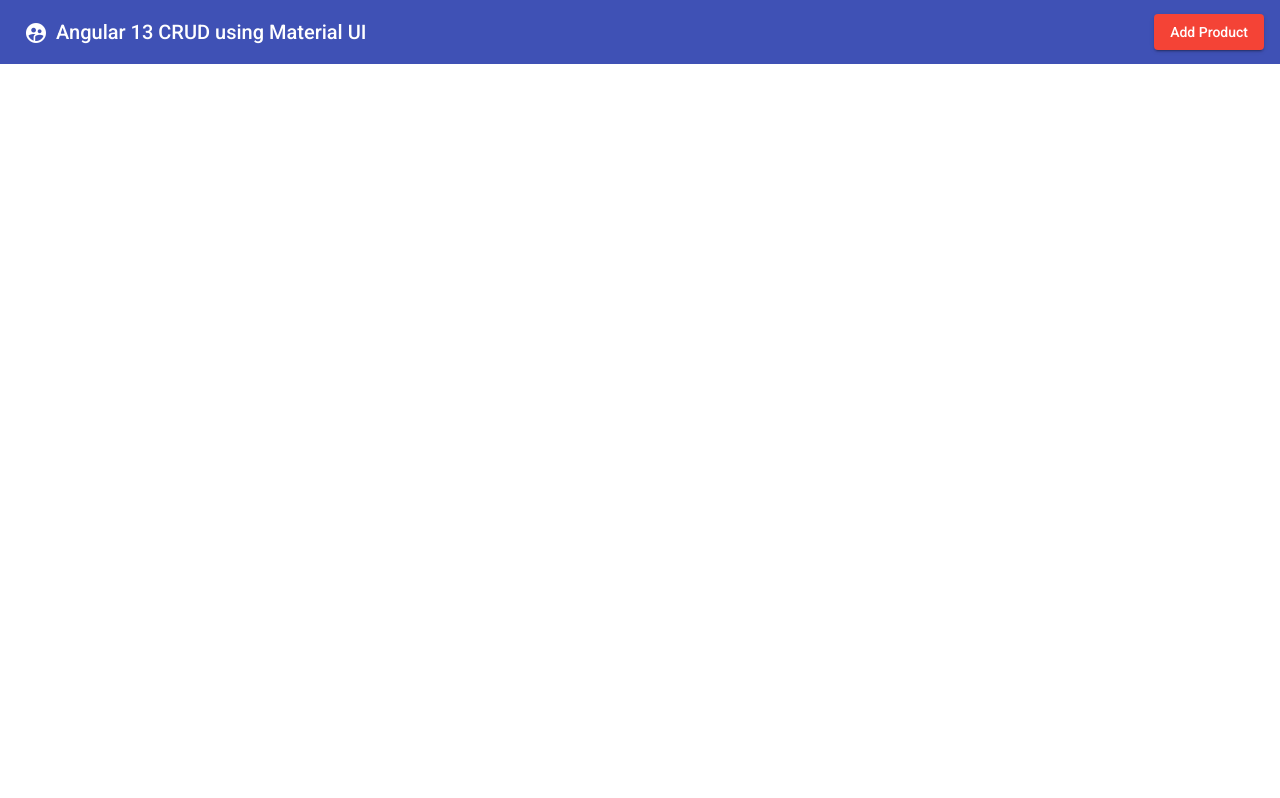
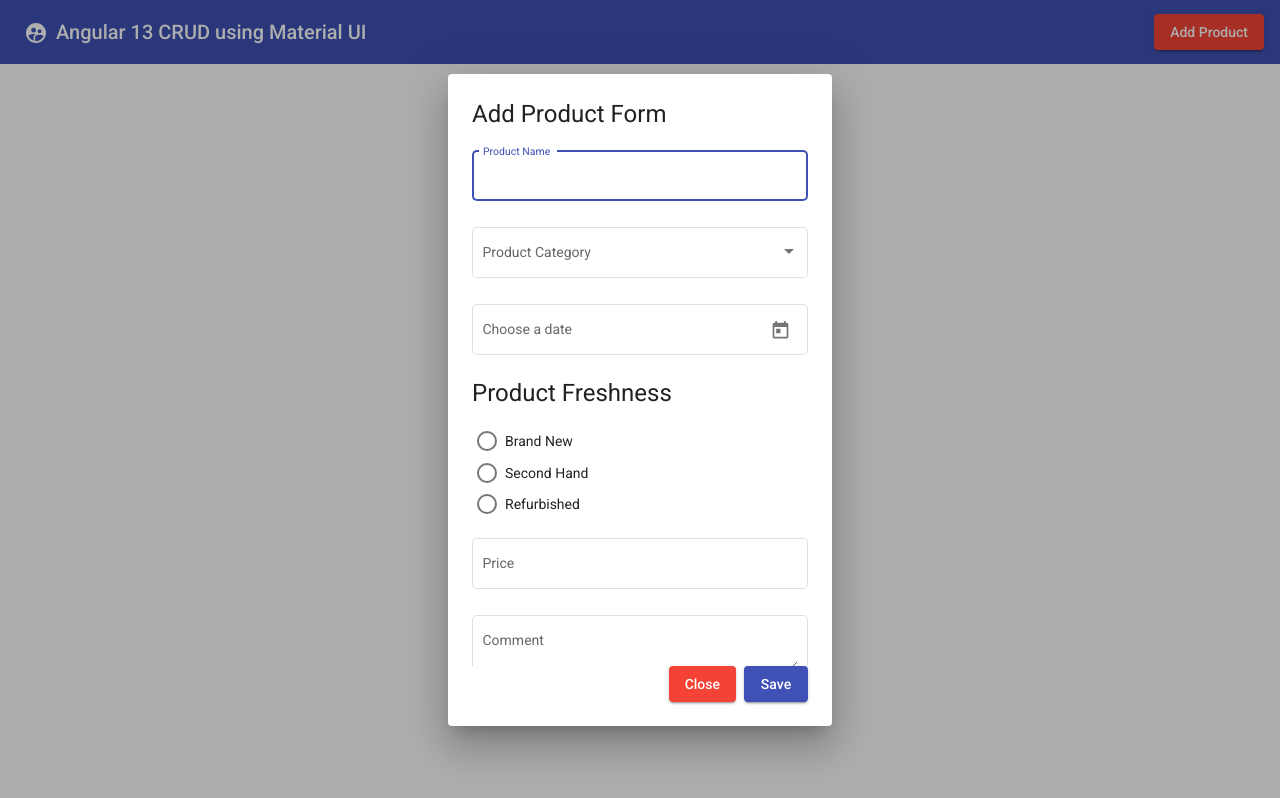
Before and after one commit to RaduHarangus/angular13CRUD-material, an Angular app: page / in a window 1280 px wide. Both pictures are taken after a click on the button "Add Product". Built offline with nearby package versions, Linux system fonts and the light colour scheme.

Commit message:
add dialog for adding products

```diff
--- a/src/app/app.component.html
+++ b/src/app/app.component.html
@@ -1,10 +1,8 @@
-<p>
 <mat-toolbar color="primary">
   <button mat-icon-button class="example-icon" aria-label="Example icon-button with menu icon">
     <mat-icon>supervised_user_circle</mat-icon>
   </button>
   <span>Angular 13 CRUD using Material UI</span>
   <span class="example-spacer"></span>
-    <button mat-raised-button color="warn">Add Product</button>
+  <button mat-raised-button color="warn" (click)="openDialog()">Add Product</button>
 </mat-toolbar>
-</p>
--- a/src/app/app.component.ts
+++ b/src/app/app.component.ts
@@ -1,4 +1,6 @@
 import { Component } from '@angular/core';
+import { MatDialog, MAT_DIALOG_DATA } from "@angular/material/dialog";
+import { DialogComponent } from "./components/dialog/dialog.component";
 
 @Component({
   selector: 'app-root',
@@ -6,5 +8,12 @@ import { Component } from '@angular/core';
   styleUrls: ['./app.component.less']
 })
 export class AppComponent {
-  title = 'angular13CRUD-material';
+
+  constructor (public dialog: MatDialog) {}
+
+  openDialog() {
+    this.dialog.open(DialogComponent, {
+      width: '30%'
+    });
+  }
 }
--- /dev/null
+++ b/src/app/components/dialog/dialog.component.html
@@ -0,0 +1,39 @@
+<h1 mat-dialog-title>Add Product Form</h1>
+<div mat-dialog-content>
+  <mat-form-field appearance="outline">
+    <mat-label>Product Name</mat-label>
+    <input matInput placeholder="Name">
+  </mat-form-field>
+  <mat-form-field appearance="outline">
+    <mat-label>Product Category</mat-label>
+    <mat-select placeholder="Category">
+      <mat-option value="Fruits">Fruits</mat-option>
+      <mat-option value="Vegetables">Vegetables</mat-option>
+      <mat-option value="Electronics">Electronics</mat-option>
+    </mat-select>
+  </mat-form-field>
+  <mat-form-field appearance="outline">
+    <mat-label>Choose a date</mat-label>
+    <input matInput [matDatepicker]="picker">
+    <mat-datepicker-toggle matSuffix [for]="picker"></mat-datepicker-toggle>
+    <mat-datepicker #picker></mat-datepicker>
+  </mat-form-field>
+  <label for=""><h1>Product Freshness</h1></label>
+  <mat-radio-group class="example-radio-group">
+    <mat-radio-button class="example-radio-button" *ngFor="let fresh of freshnessList" [value]="fresh">
+      {{ fresh }}
+    </mat-radio-button>
+  </mat-radio-group>
+  <mat-form-field appearance="outline">
+    <mat-label>Price</mat-label>
+    <input matInput type="number" placeholder="Price">
+  </mat-form-field>
+  <mat-form-field appearance="outline">
+    <mat-label>Comment</mat-label>
+    <textarea matInput></textarea>
+  </mat-form-field>
+</div>
+<div class="mat-dialog-action" [align]="'end'">
+  <button mat-raised-button color="warn" mat-dialog-close>Close</button>
+  <button style="margin-left: 8px;" mat-raised-button color="primary">Save</button>
+</div>
--- /dev/null
+++ b/src/app/components/dialog/dialog.component.less
@@ -0,0 +1,14 @@
+mat-form-field {
+  width: 100%;
+}
+
+.example-radio-group {
+  display: flex;
+  flex-direction: column;
+  margin: 15px 0;
+  align-items: flex-start;
+}
+
+.example-radio-button {
+  margin: 5px;
+}
--- /dev/null
+++ b/src/app/components/dialog/dialog.component.ts
@@ -0,0 +1,16 @@
+import { Component, OnInit } from '@angular/core';
+
+@Component({
+  selector: 'app-dialog',
+  templateUrl: './dialog.component.html',
+  styleUrls: ['./dialog.component.less']
+})
+export class DialogComponent implements OnInit {
+
+  freshnessList = ["Brand New", "Second Hand", "Refurbished"];
+  constructor() { }
+
+  ngOnInit(): void {
+  }
+
+}
```
Also changed, not shown: src/app/app.module.ts (+18 -2 lines), 1 other file (tests, documents, lock files or other folders). Lines whose indentation alone changed are shown as unchanged.
